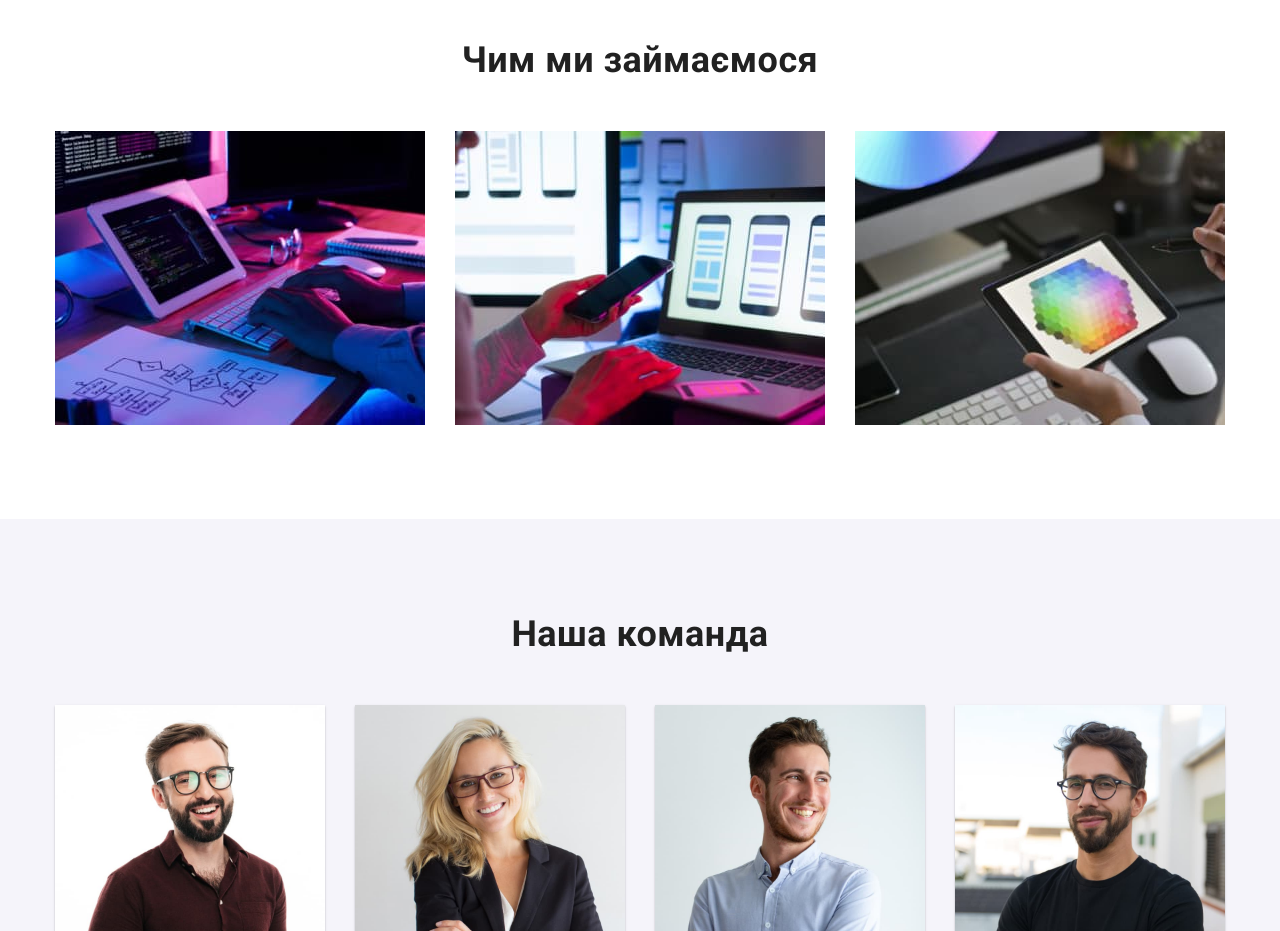
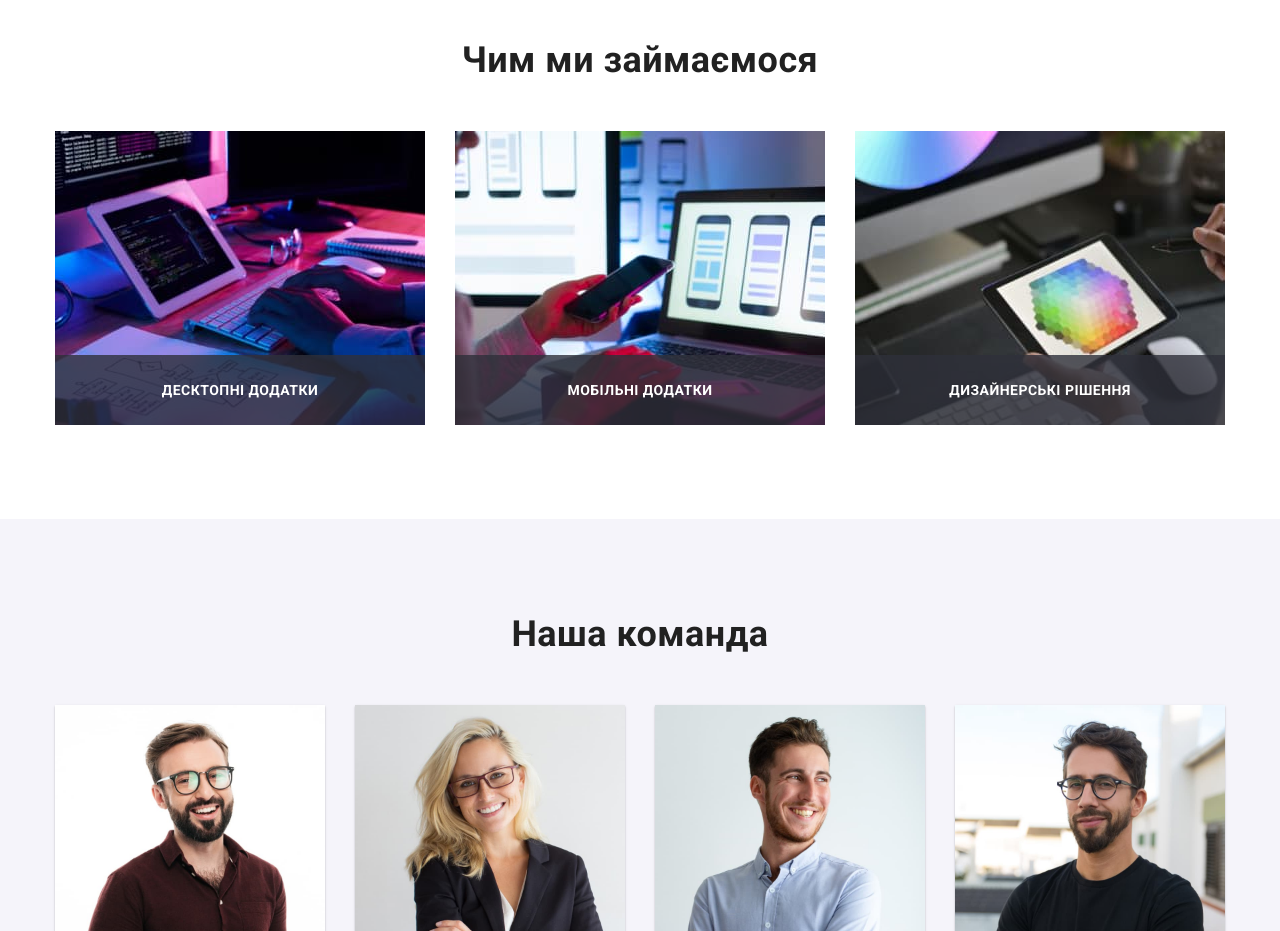
Before and after one commit to Bellmere/goit-markup-hw-05, a plain HTML site: page index.html in a window 1280 px wide. Shown: the part 1080-2011 px from the top of the page. Drawn offline with nearby package versions, Linux system fonts and the light colour scheme.

Commit message:
what we do position

```diff
--- a/css/styles.css
+++ b/css/styles.css
@@ -1,13 +1,3 @@
-/* белый #FFFFFF*/
-/* акцент #2196F3*/
-/*черный hero&fotter #2F303A*/
-/*титулы черный #212121*/
-/*черный логотип #000000*/
-/* серый текст #757575 */
-/* вторичный белый #F5F5F5 */
-/* оттенок белого команда #F5F4FA */
-/* цвет контактов футер белый rgba(255, 255, 255, 0.6) */
-/* active button color  #188CE8*/
 :root {
   --title-text-color: #212121;
   --text-color: #757575;
@@ -377,8 +367,37 @@ body {
   align-items: center;
 }
 
-.list-do .item:not(:last-child) {
+.list-do .item-do:not(:last-child) {
   margin-right: 30px;
+}
+
+.item-do img {
+  display: block;
+}
+
+.item-do {
+  position: relative;
+  padding: 0;
+}
+
+.title-do {
+  position: absolute;
+  bottom: 0;
+  left: 0;
+  width: 100%;
+
+  padding-top: 27px;
+  padding-bottom: 27px;
+  margin: 0;
+
+  font-weight: 700;
+  font-size: 14px;
+  line-height: 16px;
+  text-align: center;
+  text-transform: uppercase;
+
+  color: var(--primary-white-color);
+  background-color: rgba(47, 48, 58, 0.8);
 }
 
 /* Our team */
--- a/index.html
+++ b/index.html
@@ -136,26 +136,29 @@
             <h2 class="section-title">Чим ми займаємося</h2>
 
             <ul class="list-do list">
-              <li class="item">
+              <li class="item-do">
                 <img
                   src="./images/code-development.jpg"
                   alt="a person on a computer is engaged in code development"
                   width="370"
                 />
+                <h2 class="title-do">Десктопні додатки</h2>
               </li>
-              <li class="item">
+              <li class="item-do">
                 <img
                   src="./images/application-for-mobile.jpg"
                   alt="a person doing mobile optimization"
                   width="370"
                 />
+                <h2 class="title-do">Мобільні додатки</h2>
               </li>
-              <li class="item">
+              <li class="item-do">
                 <img
                   src="./images/engaged-in-graphics.jpg"
                   alt="a person is engaged in graphics on a tablet"
                   width="370"
                 />
+                <h2 class="title-do">Дизайнерські рішення</h2>
               </li>
             </ul>
           </div>
```
